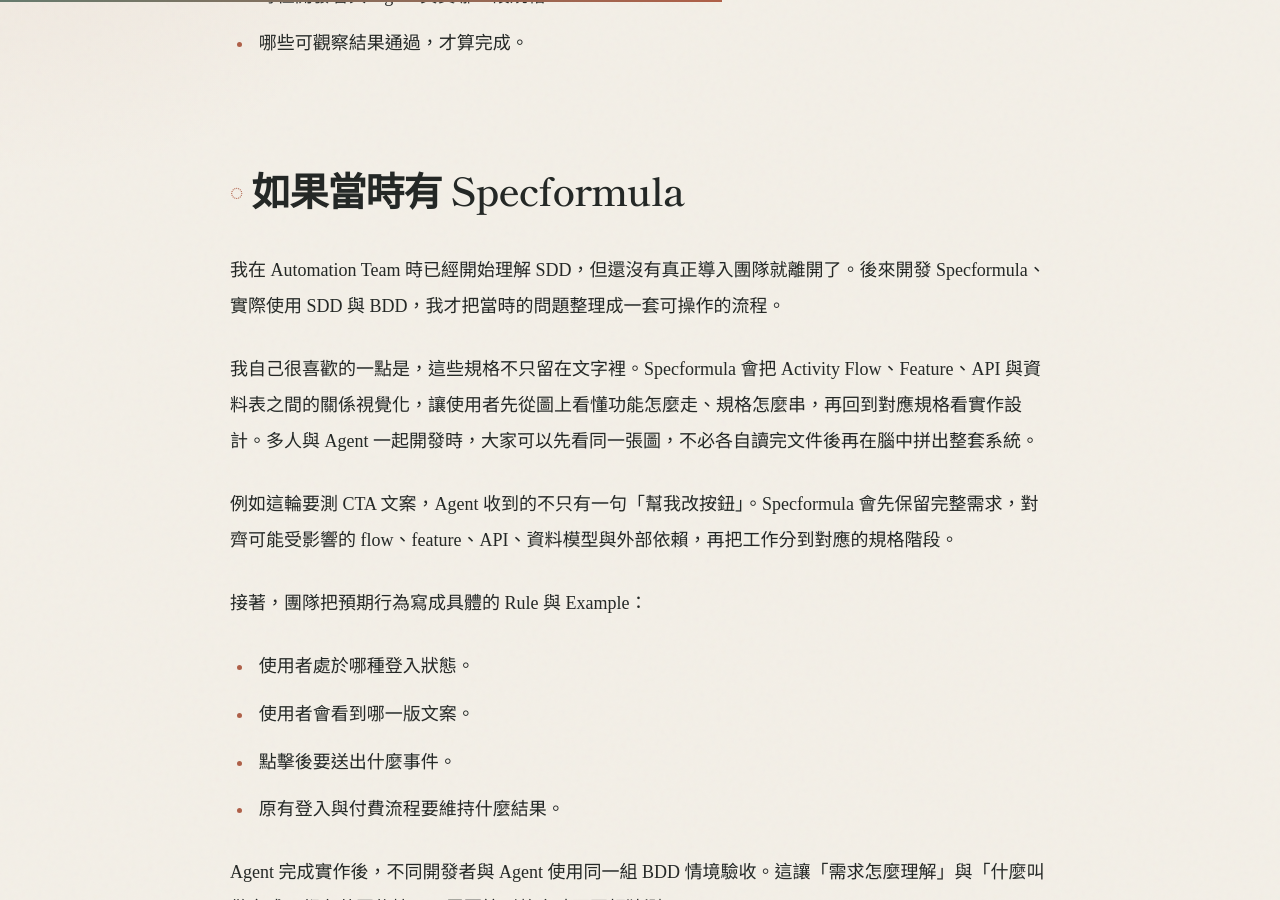
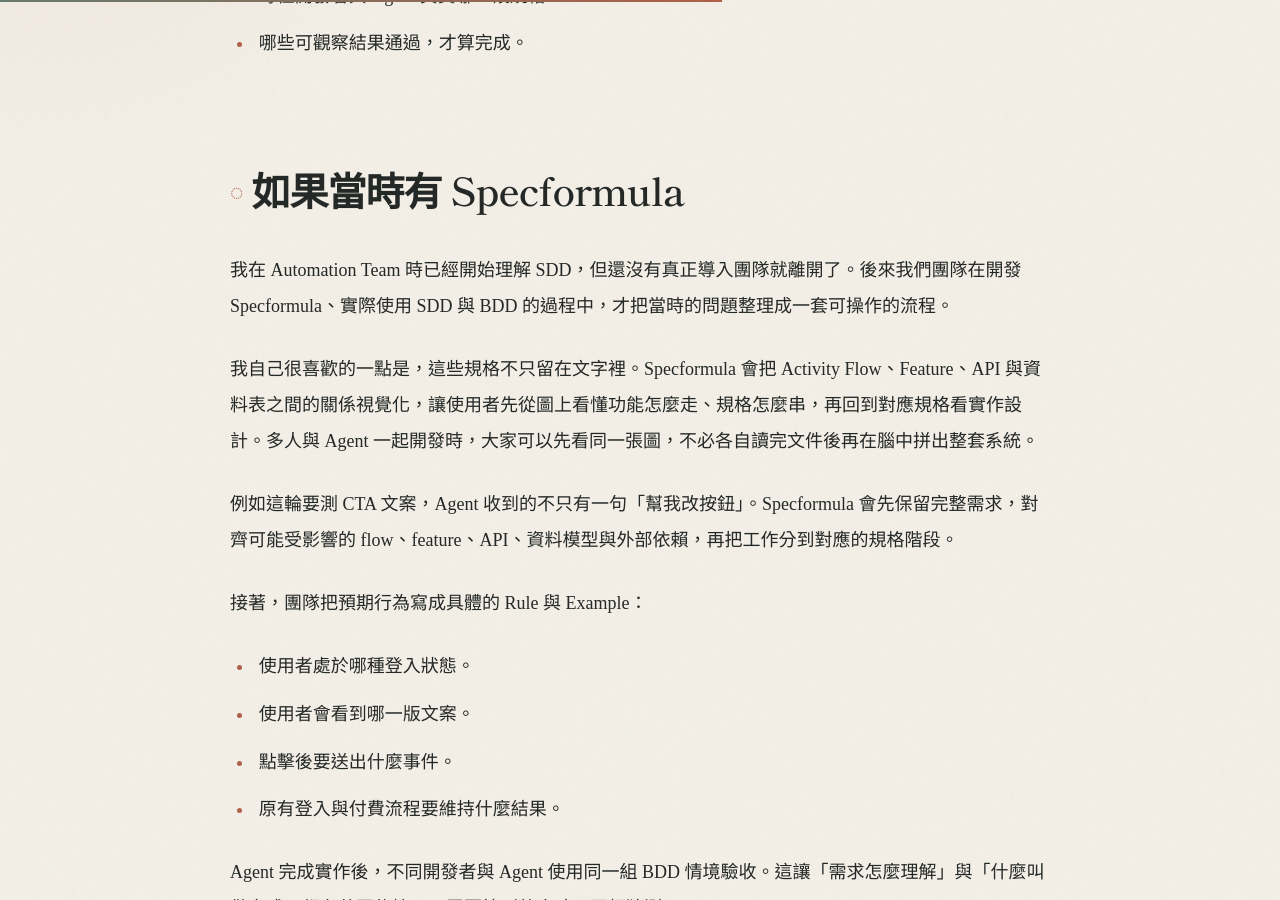
Before and after one commit to coomySF/coomySF.github.io, a Jekyll site: the page built from _posts/2026-08-05-ai-agents-team-integration.md, in a window 1280 px wide and 900 px high, scrolled down 2763 px. Built offline with Jekyll 4.4.1, drawn with Linux system fonts in a browser that asks for light colours.

Commit message:
credit Specformula workflow to the team

```diff
--- a/_posts/2026-08-05-ai-agents-team-integration.md
+++ b/_posts/2026-08-05-ai-agents-team-integration.md
@@ -54,7 +54,7 @@
 
 ## 如果當時有 Specformula
 
-我在 Automation Team 時已經開始理解 SDD，但還沒有真正導入團隊就離開了。後來開發 Specformula、實際使用 SDD 與 BDD，我才把當時的問題整理成一套可操作的流程。
+我在 Automation Team 時已經開始理解 SDD，但還沒有真正導入團隊就離開了。後來我們團隊在開發 Specformula、實際使用 SDD 與 BDD 的過程中，才把當時的問題整理成一套可操作的流程。
 
 我自己很喜歡的一點是，這些規格不只留在文字裡。Specformula 會把 Activity Flow、Feature、API 與資料表之間的關係視覺化，讓使用者先從圖上看懂功能怎麼走、規格怎麼串，再回到對應規格看實作設計。多人與 Agent 一起開發時，大家可以先看同一張圖，不必各自讀完文件後再在腦中拼出整套系統。
 
```
